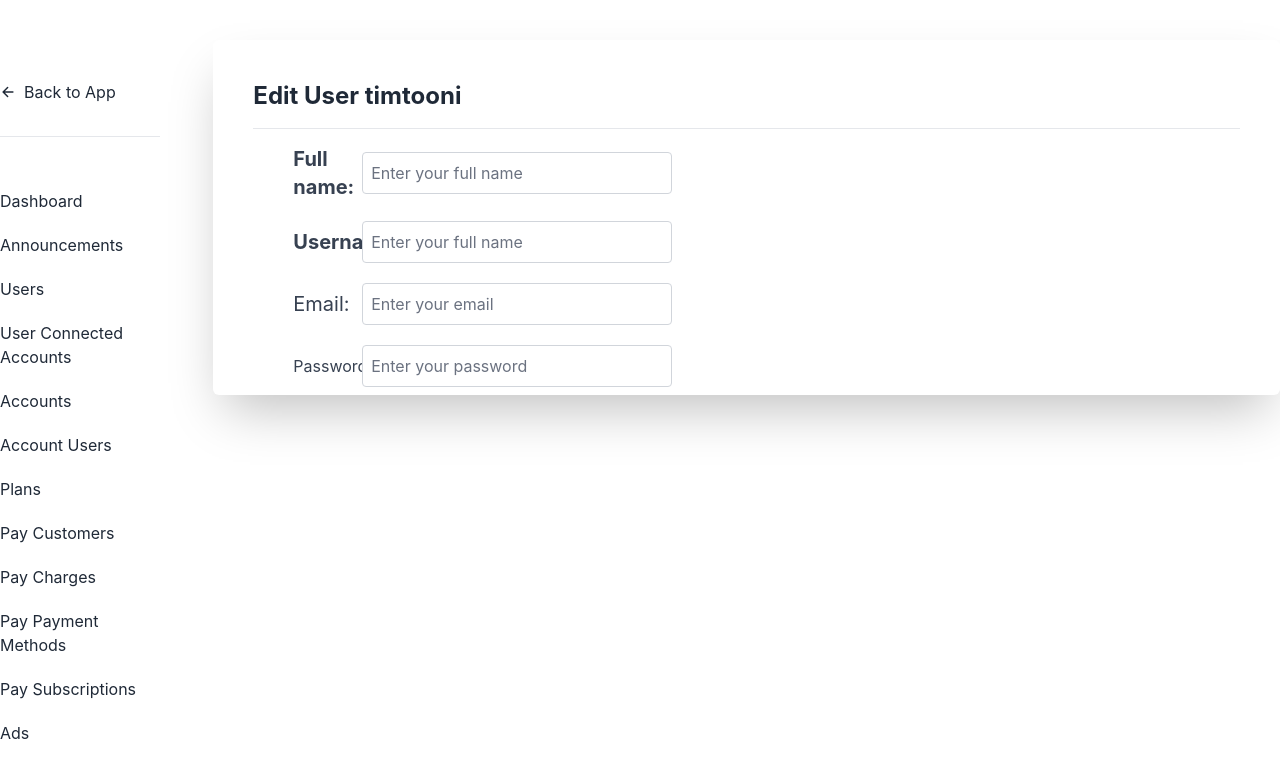
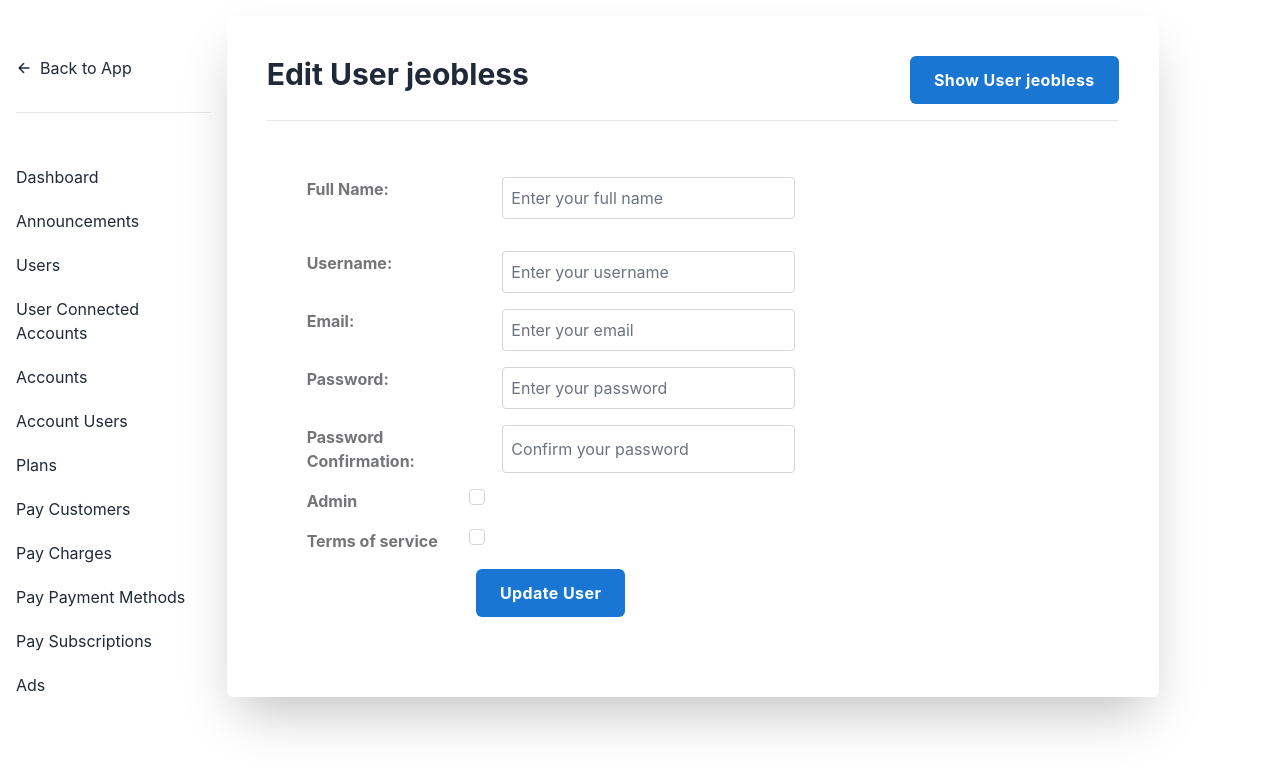
Before and after one commit to Bappy00111/Upfrica, a React (Vite) app: page /user/UserEdit in a window 1280 px wide. Shown: the top 778 px of the page. Built offline with nearby package versions, Linux system fonts and the light colour scheme.

Commit message:
user edit page added

```diff
--- /dev/null
+++ b/src/components/Button.jsx
@@ -0,0 +1,7 @@
+const Button = ({ label }) => (
+    <button className="px-4 md:px-6 py-1 md:py-3 bg-[#1976d2] text-white md:font-bold tracking-wide rounded-md">
+      {label}
+    </button>
+  );
+
+  export default Button;
--- /dev/null
+++ b/src/components/Checkbox.jsx
@@ -0,0 +1,17 @@
+const Checkbox = ({ label, id }) => (
+    <div className="flex w-full mb-4">
+      <label
+        className="text-[#747579] w-2/6 text-left pr-4 text-base font-bold"
+        htmlFor={id}
+      >
+        {label}
+      </label>
+      <input
+        className="border border-gray-300 rounded focus:outline-none"
+        type="checkbox"
+        id={id}
+      />
+    </div>
+  );
+
+  export default Checkbox;
--- /dev/null
+++ b/src/components/FormInput .jsx
@@ -0,0 +1,22 @@
+const FormInput = ({ label, type, id, placeholder }) => (
+    <div className="flex w-full mb-4">
+      <label
+        className="text-[#747579] md:w-3/6 text-left pr-4 text-base font-bold"
+        htmlFor={id}
+      >
+        {label}
+      </label>
+      <input
+        className="w-3/4 p-2 border border-gray-300 rounded focus:outline-none focus:ring-2 focus:ring-blue-500 text-base"
+        type={type}
+        id={id}
+        placeholder={placeholder}
+      />
+    </div>
+  );
+
+
+
+
+
+  export default FormInput;
--- a/src/components/User.jsx
+++ b/src/components/User.jsx
@@ -22,7 +22,7 @@ const User = () => {
 
   return (
     <div className="container flex mt-10 gap-5">
-      <div className="w-40 text-base space-y-8 cursor-pointer">
+      <div className="lg:w-[300px] text-base space-y-8 cursor-pointer">
         <h2 className="flex items-center gap-2">
           <IoArrowBack />
           Back to App
--- a/src/components/UserEdit.jsx
+++ b/src/components/UserEdit.jsx
@@ -1,72 +1,51 @@
 import React from "react";
+import FormInput from "./FormInput ";
+import Checkbox from "./Checkbox";
+import Button from "./Button";
 
 const UserEdit = () => {
   return (
-    <div className="w-full bg-white shadow-2xl p-10 rounded-md pb-2 space-y-4">
-      <div className="">
-        <h2 className="text-2xl font-bold">Edit User timtooni</h2>
+    <div className=" w-full bg-white shadow-2xl rounded-md space-y-4 md:p-10 p-2">
+      {/* <h2 className="text-2xl font-bold">Edit User timtooni</h2> */}
+      <div className="lg:flex justify-between">
+        <h2 className="text-base md:text-2xl lg:text-3xl font-bold">Edit User jeobless</h2>
+        <Button label="Show User jeobless"></Button>
       </div>
       <hr />
-      <form className="space-y-5 w-1/2 px-10">
-        {/* full name */}
-        <div className="flex items-center justify-start w-full ">
-          <label
-            className="text-gray-700 w-1/6 text-left pr-4 text-xl font-bold"
-            htmlFor="username"
-          >
-            Full name:
-          </label>
-          <input
-            className="w-3/4 p-2 border border-gray-300 rounded focus:outline-none focus:ring-2 focus:ring-blue-500"
+      <form className="w-full lg:w-2/3  md:p-10 flex flex-col justify-center items-center space-y-4">
+        <FormInput
+          label="Full Name:"
+          type="text"
+          id="fullName"
+          placeholder="Enter your full name"
+        />
+        <FormInput
+          label="Username:"
           type="text"
           id="username"
-            placeholder="Enter your full name"
+          placeholder="Enter your username"
         />
-        </div>
-        {/* user Name  */}
-        <div className="flex items-center justify-start w-full ">
-          <label
-            className="text-gray-700 w-1/6 text-left pr-4 text-xl font-bold"
-            htmlFor="username"
-          >
-            Username:
-          </label>
-          <input
-            className="w-3/4 p-2 border border-gray-300 rounded focus:outline-none focus:ring-2 focus:ring-blue-500"
-            type="text"
-            id="username"
-            placeholder="Enter your full name"
-          />
-        </div>
-
-        {/* Email */}
-        <div className="flex items-center justify-start w-full">
-          <label className="text-gray-700 w-1/6 text-left pr-4 text-xl" htmlFor="email">
-            Email:
-          </label>
-          <input
-            className="w-3/4 p-2 border border-gray-300 rounded focus:outline-none focus:ring-2 focus:ring-blue-500"
+        <FormInput
+          label="Email:"
           type="email"
           id="email"
           placeholder="Enter your email"
         />
-        </div>
-
-        {/* Password */}
-        <div className="flex items-center justify-start w-full">
-          <label
-            className="text-gray-700 w-1/6 text-left pr-4"
-            htmlFor="password"
-          >
-            Password:
-          </label>
-          <input
-            className="w-3/4 p-2 border border-gray-300 rounded focus:outline-none focus:ring-2 focus:ring-blue-500"
+        <FormInput
+          label="Password:"
           type="password"
           id="password"
           placeholder="Enter your password"
         />
-        </div>
+        <FormInput
+          label="Password Confirmation:"
+          type="password"
+          id="confirmPassword"
+          placeholder="Confirm your password"
+        />
+        <Checkbox label="Admin" id="isAdmin" />
+        <Checkbox label="Terms of service" id="terms" />
+        <Button label="Update User" />
       </form>
     </div>
   );
--- a/src/components/UserOutLate.jsx
+++ b/src/components/UserOutLate.jsx
@@ -6,13 +6,13 @@ import UserEdit from './UserEdit';
 
 const UserOutLate = () => {
     return (
-        <div className='container grid grid-cols-6 mt-10'>
-            <div className='col-span-1'>
+        <div className='container md:grid md:grid-cols-12  gap-4 p-4'>
+            <div className='md:col-span-2'>
                 <User/>
             </div>
-            <div className='col-span-5'>
+            <div className='md:col-span-9'>
                 <Outlet/>
-
+                {/* <h1>hellow</h1> */}
             </div>
         </div>
     );
```
Lines whose indentation alone changed are shown as unchanged.
